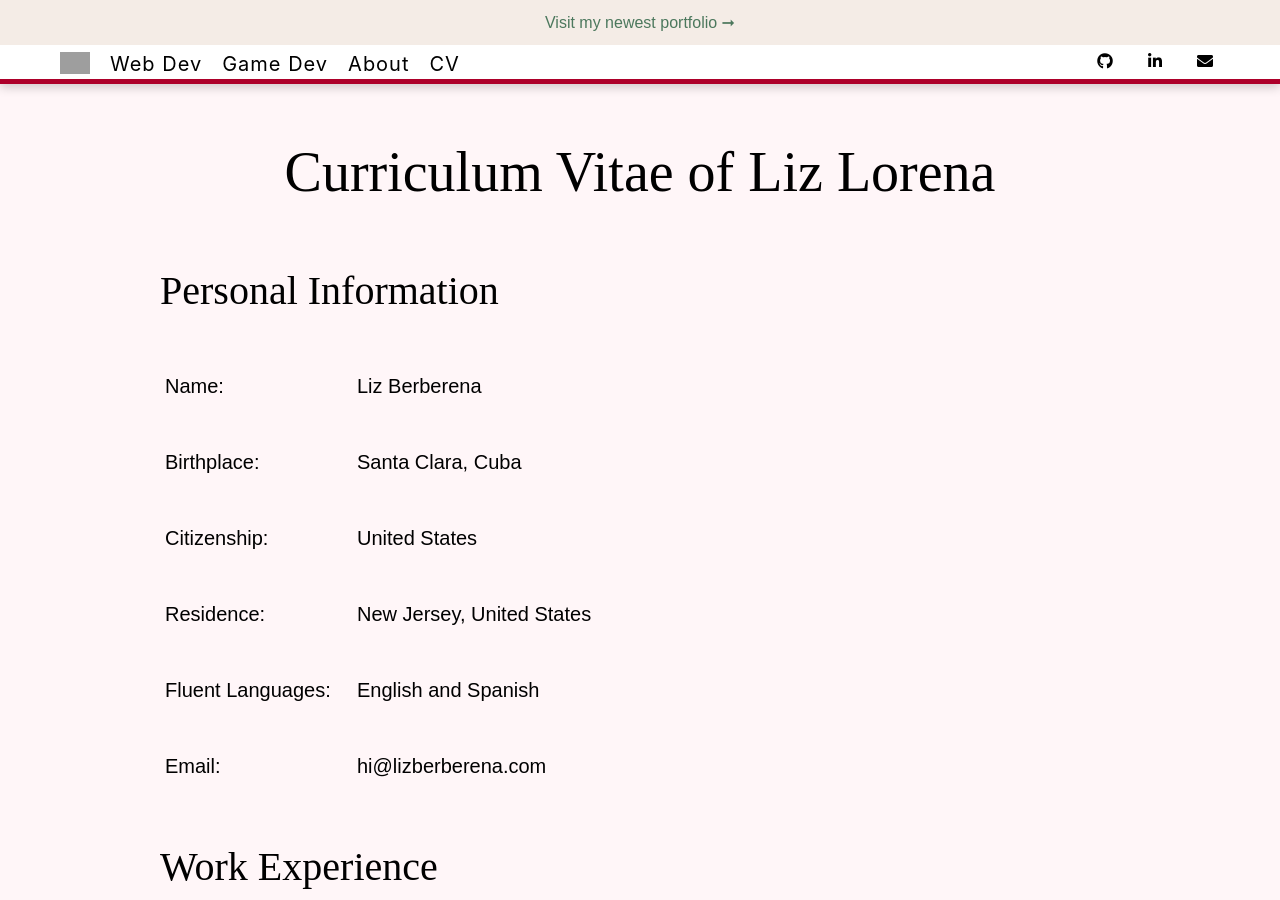
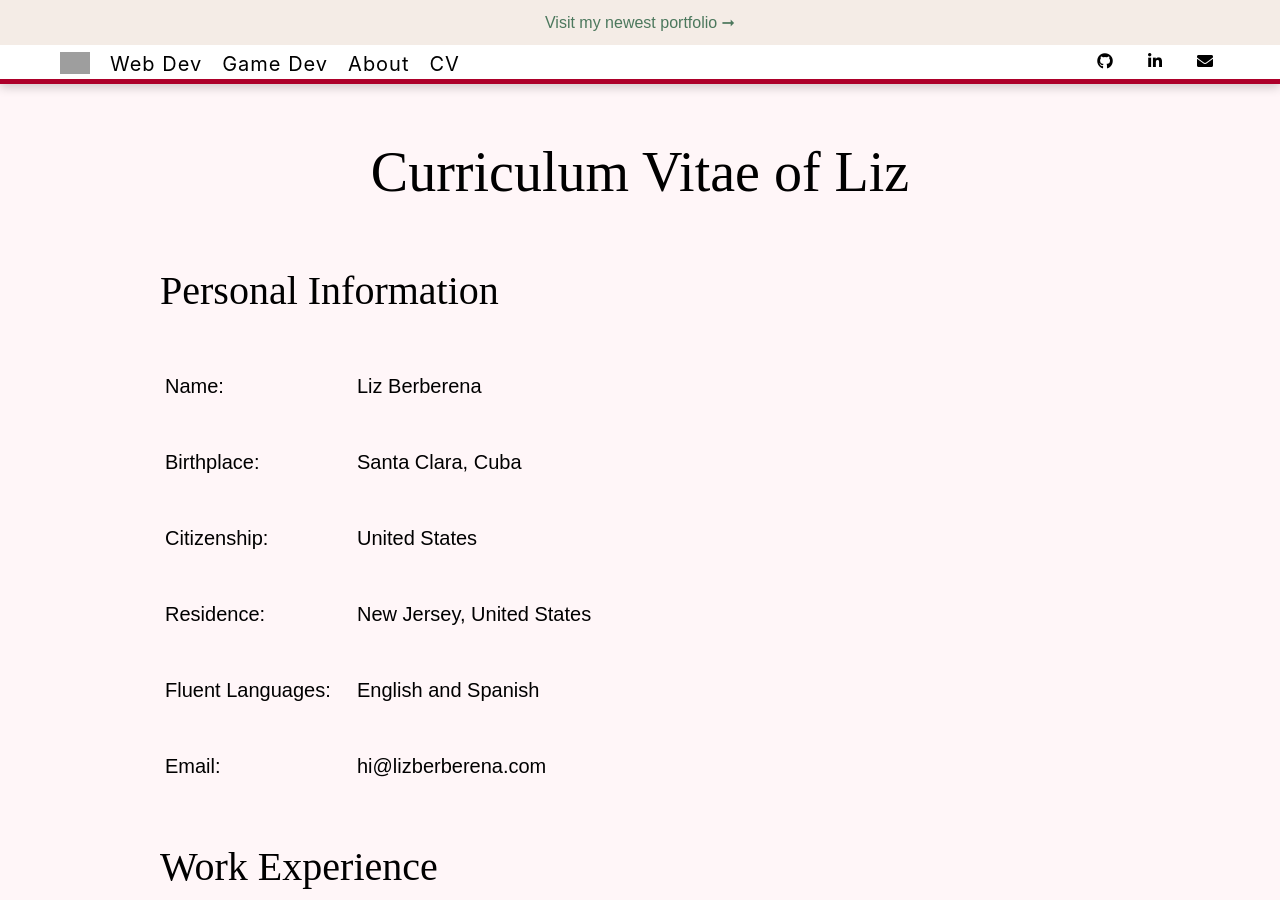
Before and after one commit to liz-lorena/mid-2019, a Jekyll site: the page built from cv/index.html, in a window 1280 px wide and 900 px high. Built offline with Jekyll 4.4.1, drawn with Linux system fonts in a browser that asks for light colours; nearby versions of some CDN libraries; grey boxes are pictures that could not be loaded.

Commit message:
Update index.html

```diff
--- a/cv/index.html
+++ b/cv/index.html
@@ -3,7 +3,7 @@ layout: default
 title: Curriculum Vitae
 ---
 
-<h1>Curriculum Vitae of Liz Lorena</h1>
+<h1>Curriculum Vitae of Liz</h1>
 
 <h2>Personal Information</h2>
 
```
